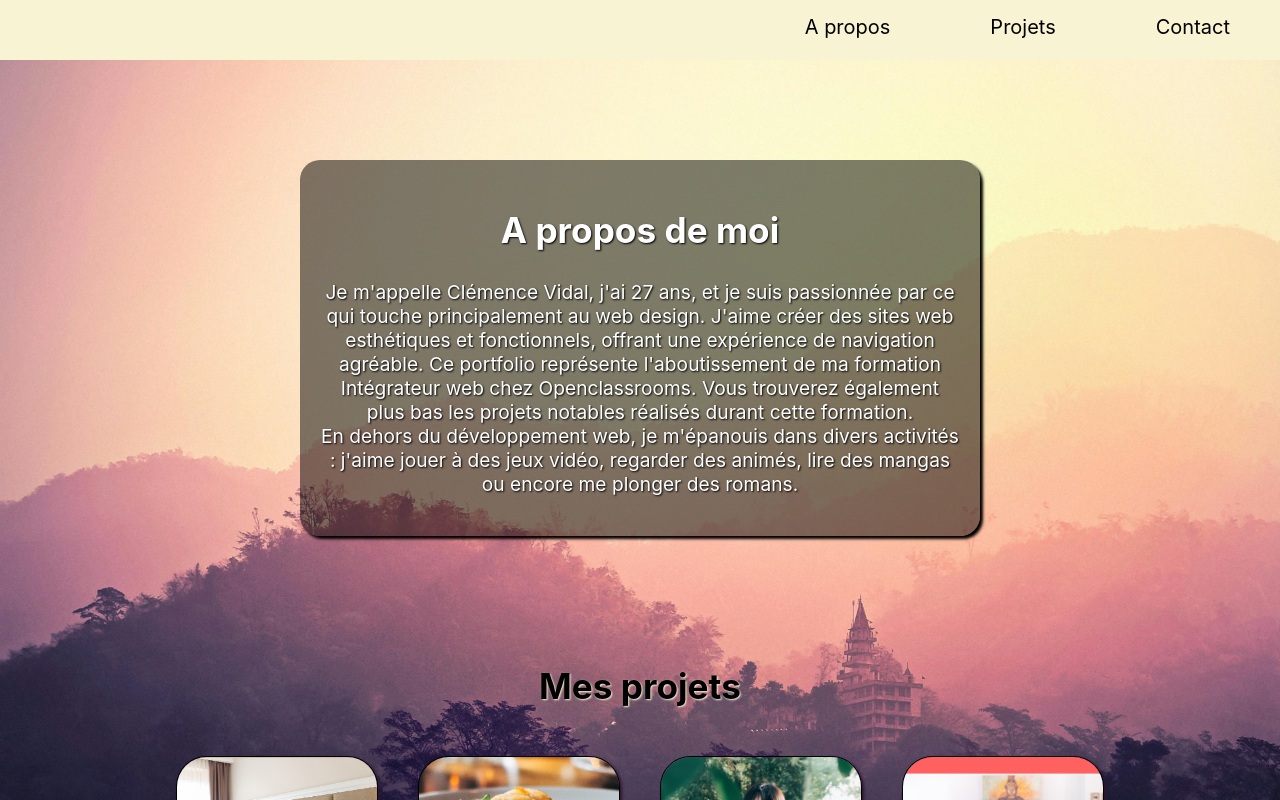
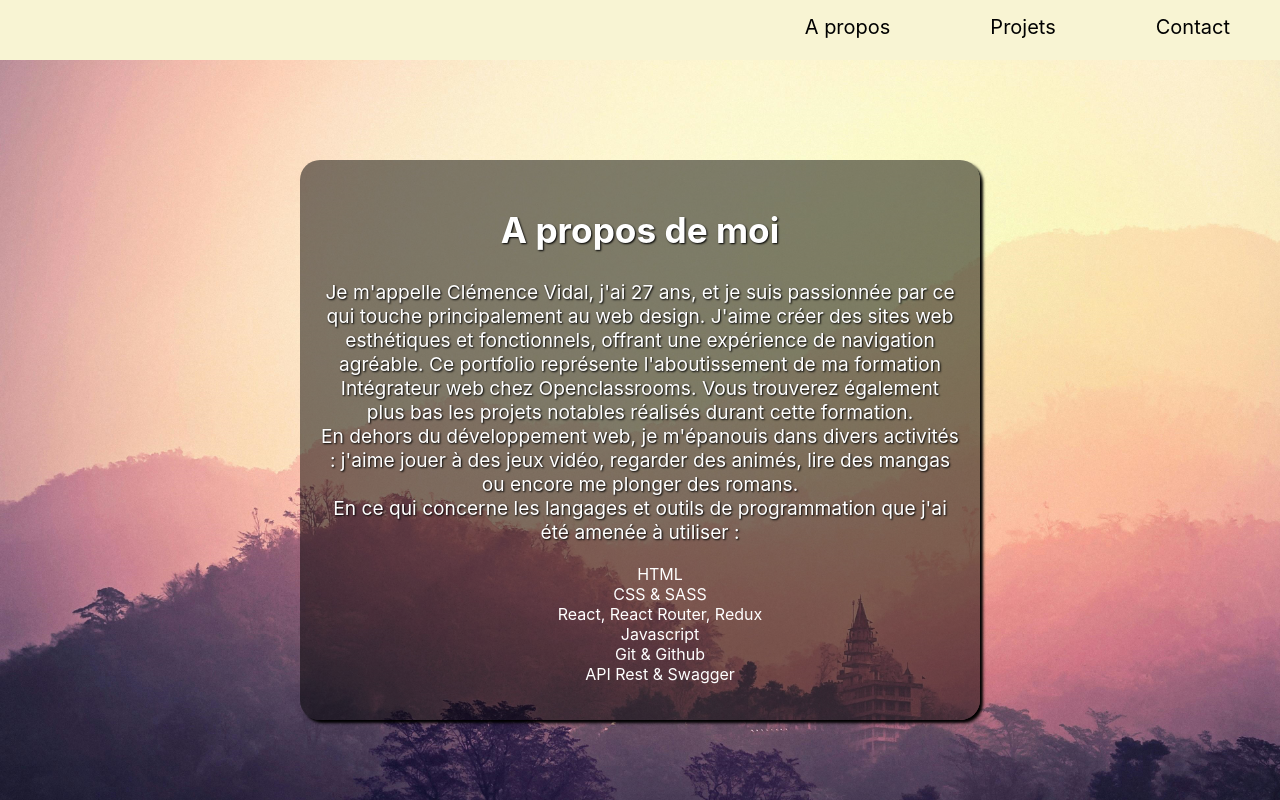
Before and after one commit to clemence-vidal/Portfolio, a React (Create React App) app: page / in a window 1280 px wide. Shown: the top 800 px of the page. Built offline with nearby package versions, Linux system fonts and the light colour scheme.

Commit message:
Ajout de mes langages dans la section à propos

```diff
--- a/src/pages/Home/home.jsx
+++ b/src/pages/Home/home.jsx
@@ -33,10 +33,20 @@ function Home() {
                 <div className="texte-presentation">
                     <h2>A propos de moi</h2>
                     <p>Je m'appelle Clémence Vidal, j'ai 27 ans, et je suis passionnée par ce qui touche principalement au web design. J'aime créer des sites web esthétiques et fonctionnels, offrant une expérience de navigation agréable. Ce portfolio représente l'aboutissement de ma formation Intégrateur web chez Openclassrooms. Vous trouverez également plus bas les projets notables réalisés durant cette formation. <br/>
-                    En dehors du développement web, je m'épanouis dans divers activités : j'aime jouer à des jeux vidéo, regarder des animés, lire des mangas ou encore me plonger des romans.
+                    En dehors du développement web, je m'épanouis dans divers activités : j'aime jouer à des jeux vidéo, regarder des animés, lire des mangas ou encore me plonger des romans. <br/>
+                    En ce qui concerne les langages et outils de programmation que j'ai été amenée à utiliser :
                     </p>
+                    <ul>
+                        <li>HTML</li>
+                        <li>CSS & SASS</li>
+                        <li>React, React Router, Redux</li>
+                        <li>Javascript</li>
+                        <li>Git & Github</li>
+                        <li>API Rest & Swagger</li>
+                    </ul>
                 </div>
             </section>
+
             <section className="projets" id="projets">
                 <h2>Mes projets</h2>
                 <CardProject
@@ -91,19 +101,25 @@ function Home() {
                 linkGitName="Lien vers mon code"
                 />
                 {/* <Modal project={selectedProject} onClose={closeModal} isModalOpen={isModalOpen}  /> */}
+            </section>
 
-            </section>
+            {/* <section className="langages">
+                <h2>Mes langages</h2>
+
+
+            </section> */}
+
             <section className="contact" id="contact">
                 <div className="form">
                     <h2>Me contacter</h2>
                     <form action="" method="post" netlify={"true"}>
                         <div>
                             {/* <label htmlFor="name">Nom : </label> */}
-                            <input type="text" name="name" id="name" placeholder="Nom" required />
+                            <input type="text" name="name" id="name" placeholder="Nom" autoComplete="off" required />
                         </div>
                         <div>
                             {/* <label htmlFor="email">Mail : </label> */}
-                            <input type="email" name="email" id="email" placeholder="Email" required />
+                            <input type="email" name="email" id="email" placeholder="Email" autoComplete="off" required />
                         </div>
                         <div>
                             {/* <label htmlFor="">Message : </label> */}
--- a/src/pages/Home/home.scss
+++ b/src/pages/Home/home.scss
@@ -32,6 +32,12 @@ main {
             padding: 20px;
             border-radius: 20px;
             box-shadow: 3px 3px 3px black;
+            ul {
+                display: flex;
+                flex-direction: column;
+                align-items: center;
+                list-style-type: none;
+            }
         }
     }
     .projets {
```
